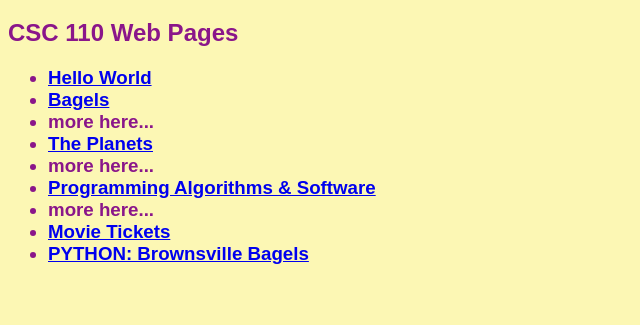
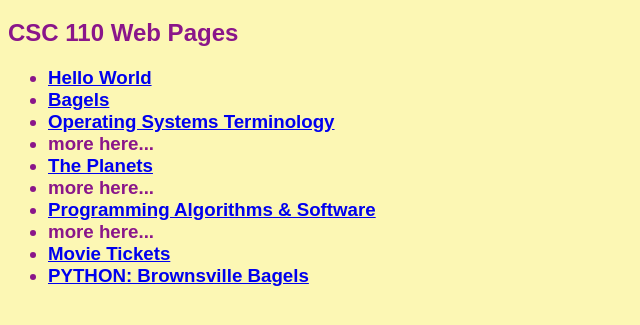
Before and after one commit to gburns-pvcc/gburns-pvcc.github.io, a plain HTML site: page index.html in a window 1280 px wide. Shown: the part 61-386 px from the top of the page, without its empty margins (0-640 px from the left). Drawn offline with Linux system fonts and the light colour scheme.

Commit message:
Update index.html

```diff
--- a/index.html
+++ b/index.html
@@ -17,6 +17,7 @@
 <ul>
     <li><a href = "helloworld.html"> Hello World </a></li>
     <li><a href = "bagels.html"> Bagels </a></li>
+    <li><a href = "opsys.html"> Operating Systems Terminology </a></li>
     <li>more here...</li>
     <li><a href = "planets.html"> The Planets </a></li>
     <li>more here...</li>
```
